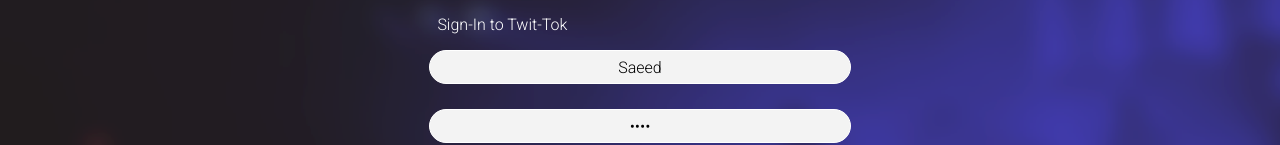
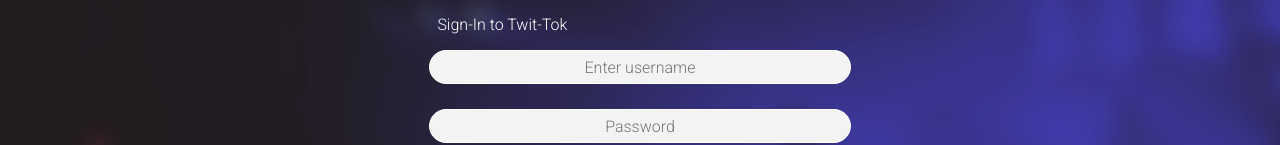
Before and after one commit to tamil-logan/PWA-Twittok, a React (Create React App) app: page /signin in a window 1280 px wide. Shown: the part 408-553 px from the top of the page. Built offline with nearby package versions, Linux system fonts and the light colour scheme.

Commit message:
removed default values

```diff
--- a/src/components/login/login.jsx
+++ b/src/components/login/login.jsx
@@ -17,8 +17,8 @@
 export function Login(props) {
   const classes = useStyles()
   const [values, setValues] = useState({
-    username: 'Saeed',
-    password: 'pass',
+    username: '',
+    password: '',
     error: '',
     redirectToReferrer: false,
     errorMessage: ''
```
